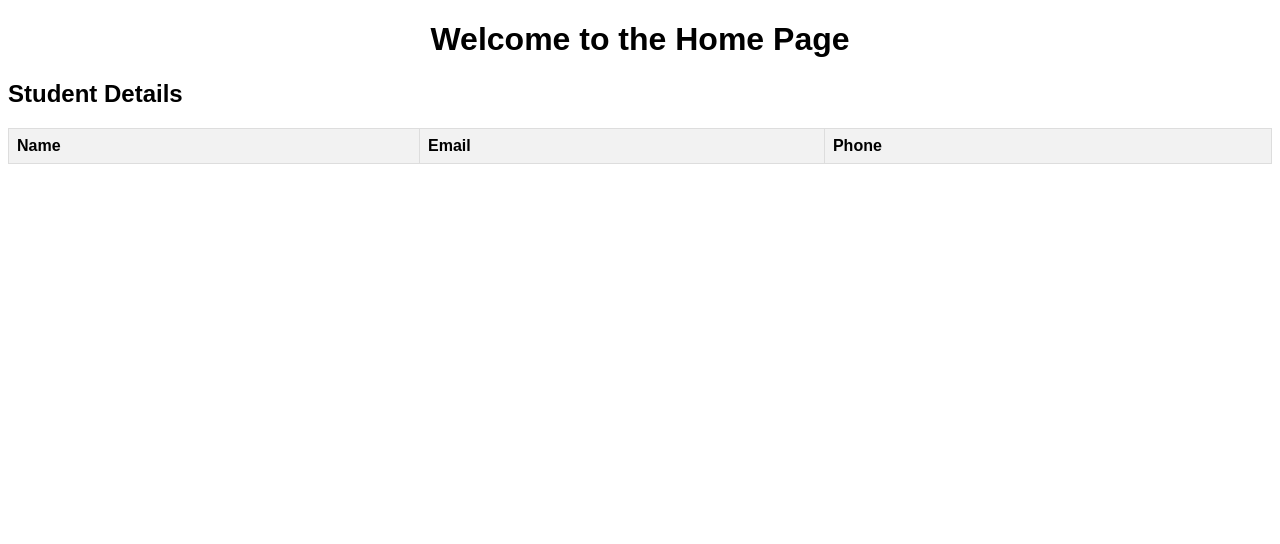
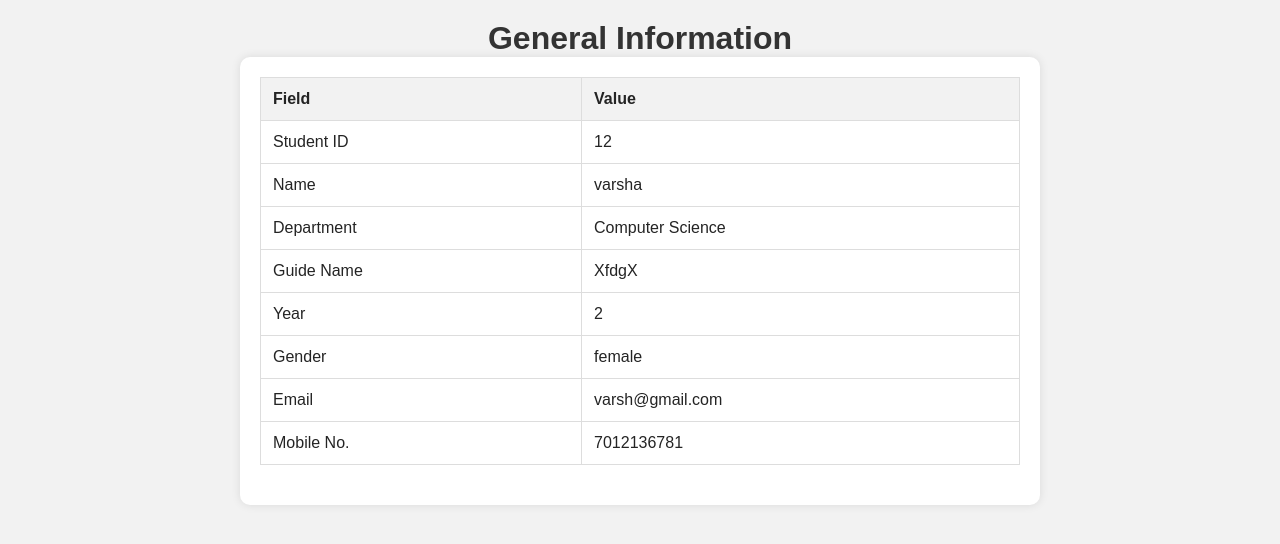
Before and after one commit to ashwin1326/Minor-Project, a PHP site: page /home.php in a window 1280 px wide. Shown: the top 544 px of the page. Run offline with PHP 8.4, Linux system fonts and the light colour scheme; data that the repository does not hold is empty.

Commit message:
Update home.php

```diff
--- a/home.php
+++ b/home.php
@@ -1,13 +1,12 @@
-
 <?php
-$servername="localhost";
-$username="root";
-$password="";
-$database="online-admission";
-$conn=mysqli_connect($servername,$username,$password,$database);
-if(!$conn){
-    die("Sorry failed to connect:".mysqli_connect_error());
-}
+$student_id = "12";
+$name = "varsha";
+$department = "Computer Science";
+$guide_name = "XfdgX";
+$year = "2";
+$gender = "female";
+$email = "varsh@gmail.com";
+$mobile_no = "7012136781";
 ?>
 
 <!DOCTYPE html>
@@ -16,61 +15,98 @@ if(!$conn){
     <meta charset="UTF-8">
     <meta name="viewport" content="width=device-width, initial-scale=1.0">
     <title>Home</title>
+    <link rel="stylesheet" href="styles.css">
     <style>
         body {
             font-family: Arial, sans-serif;
+
+            background-color: #f2f2f2;
         }
+
+        .container {
+            max-width: 800px;
+            margin: 0 auto;
+            padding: 20px;
+            background-color: #fff;
+            border-radius: 10px;
+            box-shadow: 0 0 10px rgba(0, 0, 0, 0.1);
+        }
+
         h1 {
             text-align: center;
+            margin-top: 20px;
+            color: #333;
         }
+
         table {
             width: 100%;
             border-collapse: collapse;
-        margin-top: 20px;
+            margin-bottom: 20px;
         }
+
         th, td {
             border: 1px solid #ddd;
-        padding: 8px;
+            padding: 12px;
             text-align: left;
         }
+
         th {
             background-color: #f2f2f2;
         }
+
+        @media screen and (max-width: 600px) {
+            table {
+                font-size: 14px;
+            }
+
+            th, td {
+                padding: 8px;
+            }
+        }
     </style>
-
-
 </head>
 <body>
-    <h1>Welcome to the Home Page</h1>
-    <div>
-        <h2>Student Details</h2>
+    <h1>General Information</h1>
+
+    <div class="container">
         <table>
-            <thead>
             <tr>
-                    <th>Name</th>
-                    <th>Email</th>
-                    <th>Phone</th>
+                <th>Field</th>
+                <th>Value</th>
             </tr>
-            </thead>
-            <tbody>
-                <?php
-
-                while ($row = mysqli_fetch_assoc($result)) {
-                    echo "<tr>";
-                    echo "<td>" . $row['name'] . "</td>";
-                    echo "<td>" . $row['email'] . "</td>";
-                    echo "<td>" . $row['phone'] . "</td>";
-
-                    echo "</tr>";
-                }
-                ?>
-            </tbody>
+            <tr>
+                <td>Student ID</td>
+                <td><?php echo $student_id; ?></td>
+            </tr>
+            <tr>
+                <td>Name</td>
+                <td><?php echo $name; ?></td>
+            </tr>
+            <tr>
+                <td>Department</td>
+                <td><?php echo $department; ?></td>
+            </tr>
+            <tr>
+                <td>Guide Name</td>
+                <td><?php echo $guide_name; ?></td>
+            </tr>
+            <tr>
+                <td>Year</td>
+                <td><?php echo $year; ?></td>
+            </tr>
+            <tr>
+                <td>Gender</td>
+                <td><?php echo $gender; ?></td>
+            </tr>
+            <tr>
+                <td>Email</td>
+                <td><?php echo $email; ?></td>
+            </tr>
+            <tr>
+                <td>Mobile No.</td>
+                <td><?php echo $mobile_no; ?></td>
+            </tr>
         </table>
     </div>
 </body>
 </html>
-
-<?php
-// Close the connection
-$conn->close();
-?>
```
Lines whose indentation alone changed are shown as unchanged.
